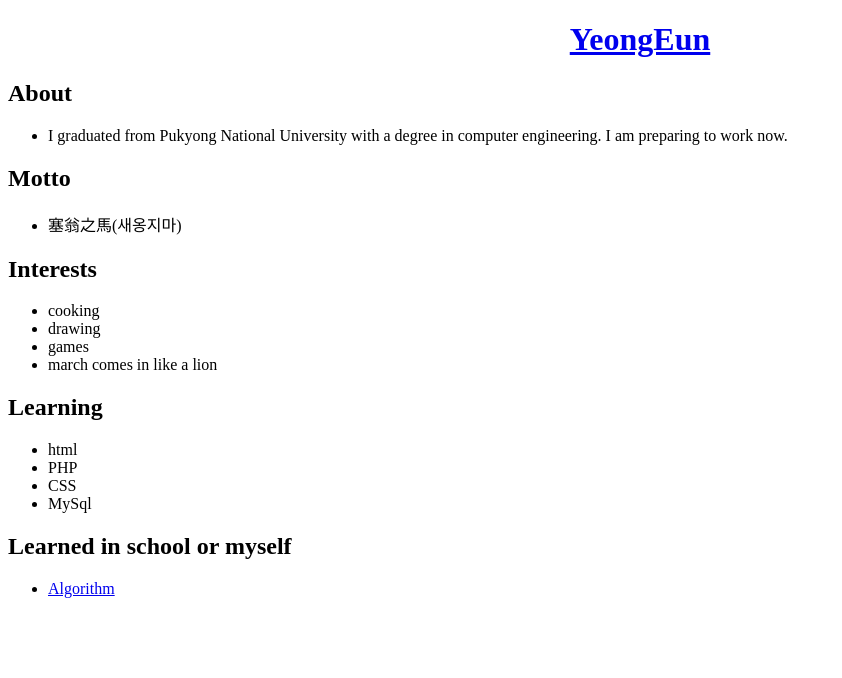
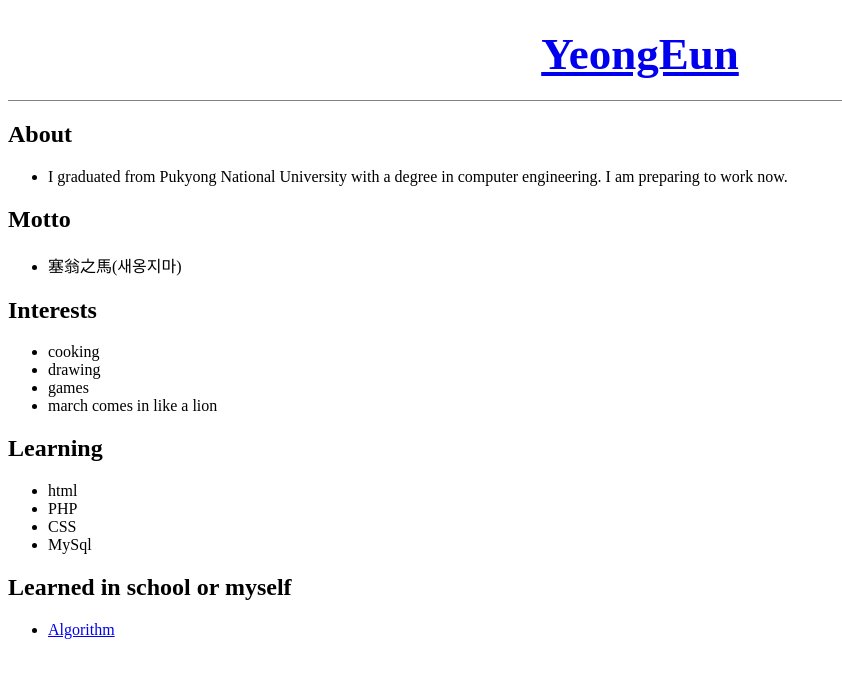
Before and after one commit to wminec/WebIndexPage, a plain HTML site: page index.html in a window 1280 px wide. Shown: the whole page, without its empty margins (0-842 px from the left). Drawn offline with Linux system fonts and the light colour scheme.

Commit message:
add css file

```diff
--- a/index.html
+++ b/index.html
@@ -3,11 +3,7 @@
 <head>
   <title>YeongEun's page - Welcome</title>
   <meta charset="utf-8">
-  <style>
-    h1 {
-      text-align: center;
-    }
-  </style>
+  <link rel="stylesheet" href="style.css">
 </head>
 
 <body>
--- /dev/null
+++ b/style.css
@@ -0,0 +1,7 @@
+h1 {
+  font-size: 45px;
+  text-align: center;
+  border-bottom: 1px solid gray;
+  margin:0;
+  padding:20px;
+}
```
